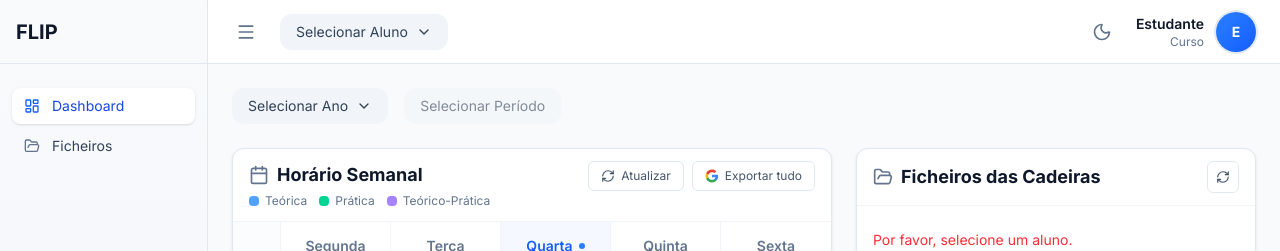
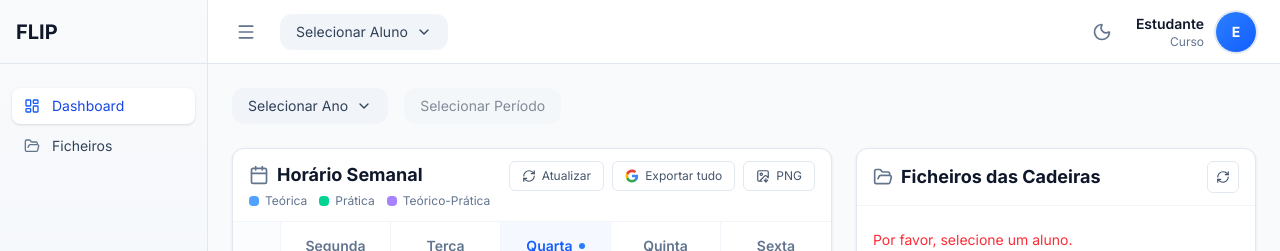
Before and after one commit to miguelflor/FLIP, a Vue app in the folder vue-app/: page /app/dashboard in a window 1280 px wide. Shown: the top 251 px of the page. Built offline with nearby package versions, Linux system fonts and the light colour scheme.

Commit message:
feat(schedule): Export weekly schedule as PNG

```diff
--- a/vue-app/package.json
+++ b/vue-app/package.json
@@ -13,6 +13,7 @@
   "dependencies": {
     "@tailwindcss/vite": "^4.2.2",
     "@tauri-apps/api": "^2.10.1",
+    "html-to-image": "^1.11.13",
     "lucide-vue-next": "^1.0.0",
     "tailwindcss": "^4.2.2",
     "vue": "^3.5.30",
--- a/vue-app/src/components/ScheduleCard.vue
+++ b/vue-app/src/components/ScheduleCard.vue
@@ -47,6 +47,15 @@
           >
           <span class="hidden xl:inline">Exportar tudo</span>
         </button>
+        <button
+          :disabled="loading || !!error"
+          title="Exportar como PNG"
+          class="flex items-center gap-1.5 p-2 xl:px-3 xl:py-1.5 bg-white border border-slate-200 text-slate-600 rounded-md hover:shadow-sm transition-all text-xs font-medium hover:bg-slate-50 disabled:opacity-50 whitespace-nowrap"
+          @click="exportPng"
+        >
+          <ImageDown class="w-3.5 h-3.5" />
+          <span class="hidden xl:inline">PNG</span>
+        </button>
       </div>
     </div>
 
@@ -69,6 +78,7 @@
     <!-- Calendar grid -->
     <div
       v-else
+      ref="gridEl"
       class="flex pb-4 overflow-x-auto"
     >
       <!-- Time gutter -->
@@ -103,14 +113,14 @@
             :class="[
               'h-12 flex items-center justify-center border-b border-slate-100 text-sm font-semibold gap-1.5',
               isToday(day.key)
-                ? 'text-blue-600 bg-blue-50/60'
+                ? 'text-blue-600 bg-blue-50/60 in-[.exporting]:text-slate-500 in-[.exporting]:bg-white'
                 : 'text-slate-500 bg-white',
             ]"
           >
             {{ day.label }}
             <span
               v-if="isToday(day.key)"
-              class="w-1.5 h-1.5 rounded-full bg-blue-500 inline-block"
+              class="w-1.5 h-1.5 rounded-full bg-blue-500 inline-block in-[.exporting]:hidden"
             />
           </div>
 
@@ -183,8 +193,10 @@
 
 <script setup lang="ts">
 import { computed, onMounted, onUnmounted, ref, toRef } from "vue";
-import { Calendar, MapPin, RefreshCw } from "lucide-vue-next";
+import { Calendar, ImageDown, MapPin, RefreshCw } from "lucide-vue-next";
+import { toPng } from "html-to-image";
 import { useClipQuery } from "../composables/useClipQuery";
+import { useToast } from "../composables/useToast";
 
 const props = defineProps<{
   studentId: string | null;
@@ -218,6 +230,7 @@ interface ScheduleItem {
 }
 
 const HOUR_PX = 52;
+const EXPORT_WIDTH = 960;
 
 /** ISO weekday numbers (Mon=1 … Sun=7), as used by both the grid and the export. */
 const WEEKDAY_INDEX: Record<Weekday, number> = {
@@ -368,6 +381,40 @@ const exportToGoogleCalendar = (item: ScheduleItem) => {
   window.open(url, "_blank");
 };
 
+const { success: toastSuccess, error: toastError } = useToast();
+const gridEl = ref<HTMLElement | null>(null);
+
+const exportPng = async () => {
+  const el = gridEl.value;
+  if (!el) return;
+  // Capture an offscreen copy laid out at a fixed width, so every export looks
+  // the same and the visible grid never changes. `.exporting` hides the today
+  // highlight (see the `in-[.exporting]` classes in the template).
+  const stage = document.createElement("div");
+  stage.className = "exporting";
+  Object.assign(stage.style, { position: "fixed", left: "-10000px", top: "0" });
+  const copy = el.cloneNode(true) as HTMLElement;
+  copy.style.width = `${EXPORT_WIDTH}px`;
+  stage.appendChild(copy);
+  document.body.appendChild(stage);
+  try {
+    const url = await toPng(copy, {
+      pixelRatio: 2,
+      backgroundColor: getComputedStyle(el.parentElement!).backgroundColor,
+    });
+    const a = document.createElement("a");
+    a.href = url;
+    a.download = `horario${props.year ? "-" + props.year : ""}.png`;
+    a.click();
+    toastSuccess("Horário exportado!");
+  } catch (err) {
+    console.error("Error exporting schedule:", err);
+    toastError(`Erro ao exportar horário: ${err}`);
+  } finally {
+    stage.remove();
+  }
+};
+
 const exportAllToGoogleCalendar = () => {
   schedule.value.forEach((item, i) =>
     setTimeout(() => exportToGoogleCalendar(item), i * 1000),
```
Also changed, not shown: 1 other file (tests, documents, lock files or other folders).
